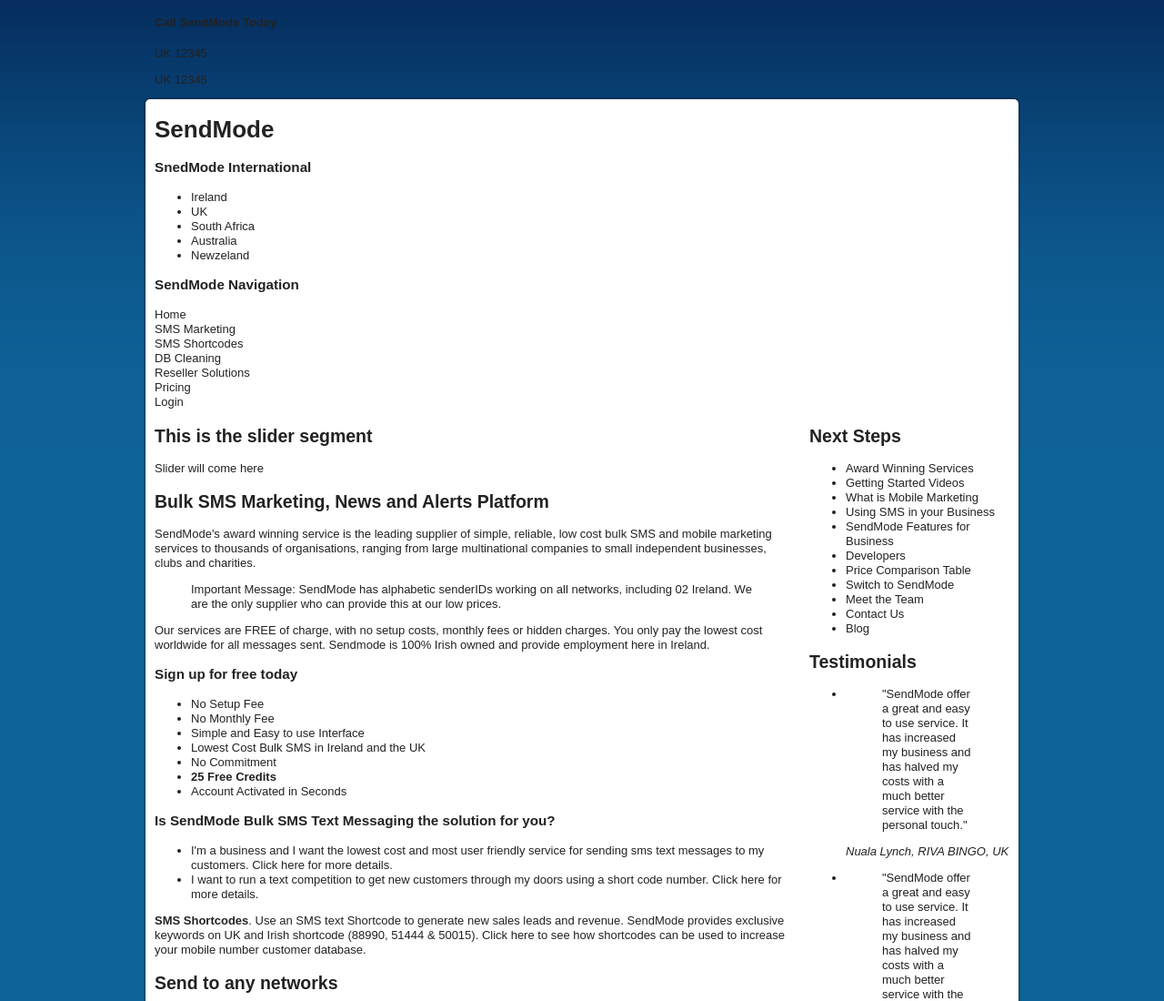
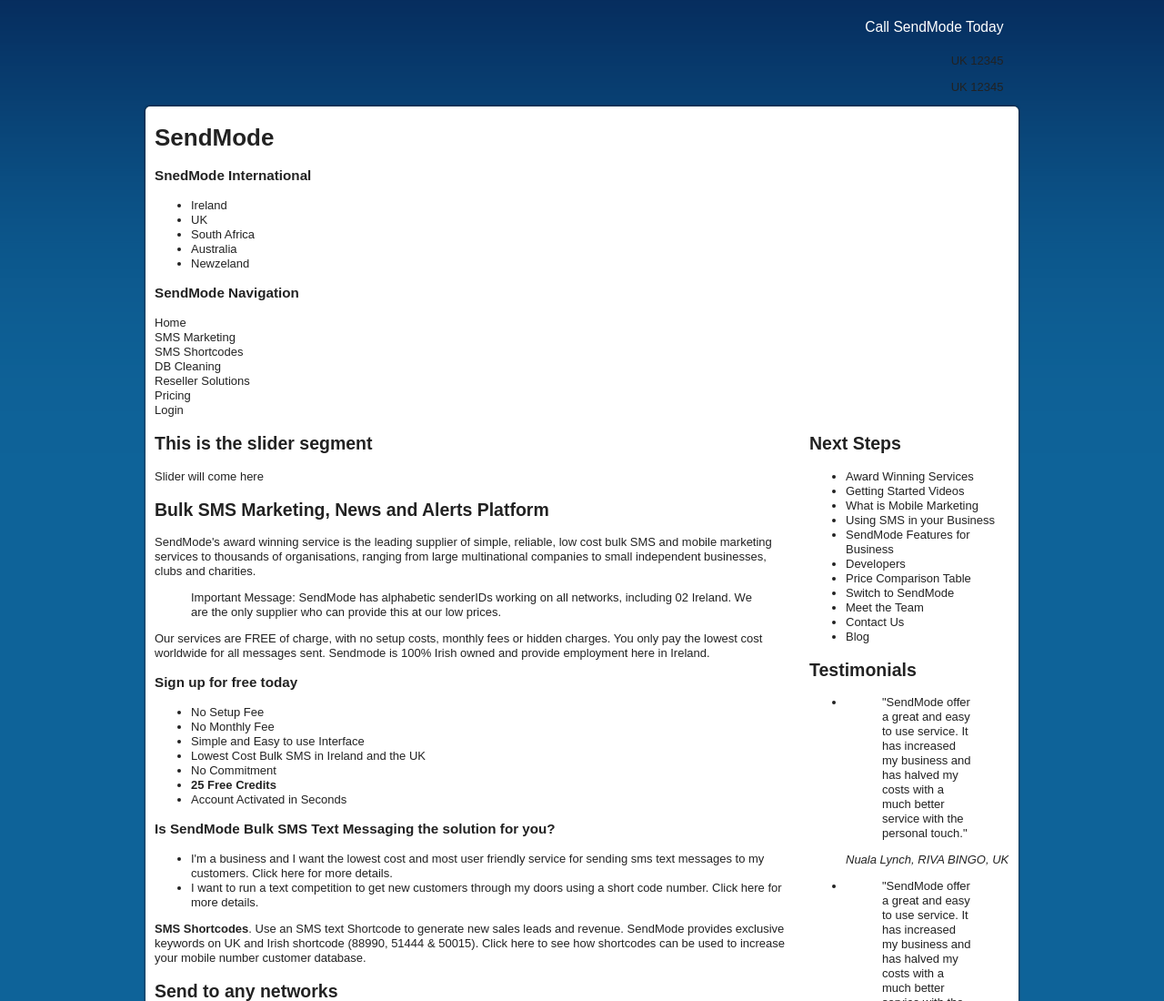
Before and after one commit to evanshajed/SendMode-Web-Template, a plain HTML site: page index.html in a window 1280 px wide. Shown: the top 1100 px of the page at 91% size. Drawn offline with nearby package versions, Linux system fonts and the light colour scheme.

Commit message:
#topContent styling
#topContent styling initiated

```diff
--- a/css/style.css
+++ b/css/style.css
@@ -266,6 +266,10 @@ Taken from Skeleton by Dave Gamache // http://www.davegamache.com/
    box-shadow: 0px 0px 3px #000000;
    /*IE 7 AND 8 DO NOT SUPPORT BLUR PROPERTY OF SHADOWS*/}
 
+   /* topContainer segment */
+   #topContainer{ text-align: right; padding-right: 1em;}
+   #topContainer h4{color: #FFF;font-size: 1.2em; font-weight:normal;line-height: normal;}
+
 
 
 
```
Also changed, not shown: 1 other file.
